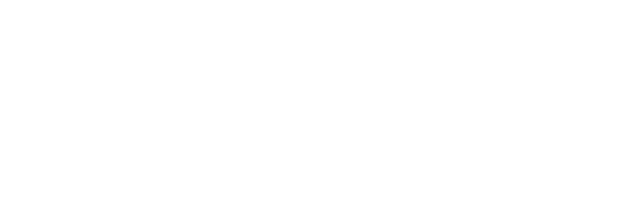
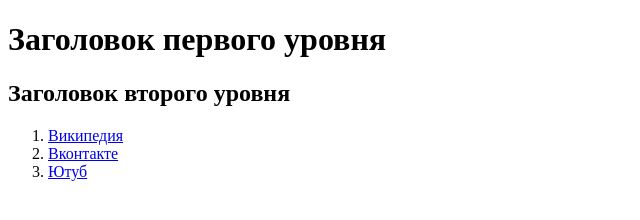
Before and after one commit to katok-tv/task-html, a website: page src/index.html in a window 1280 px wide. Shown: the whole page, without its empty margins (0-640 px from the left). Drawn offline with Linux system fonts and the light colour scheme.

Commit message:
Задание по HTML

```diff
--- a/src/index.html
+++ b/src/index.html
@@ -3,5 +3,13 @@
     <head>
         <title>HTML</title>
     </head>
-    <body></body>
+    <body>
+        <h1>Заголовок первого уровня</h1>
+        <h2>Заголовок второго уровня</h2>
+        <ol>
+            <li><a href="https://ru.wikipedia.org">Википедия</a></li>
+            <li><a href="https://vk.com">Вконтакте</a></li>
+            <li><a href="https://www.youtube.com">Ютуб</a></li>
+        </ol>
+    </body>
 </html>
```
Also changed, not shown: 1 other file.
